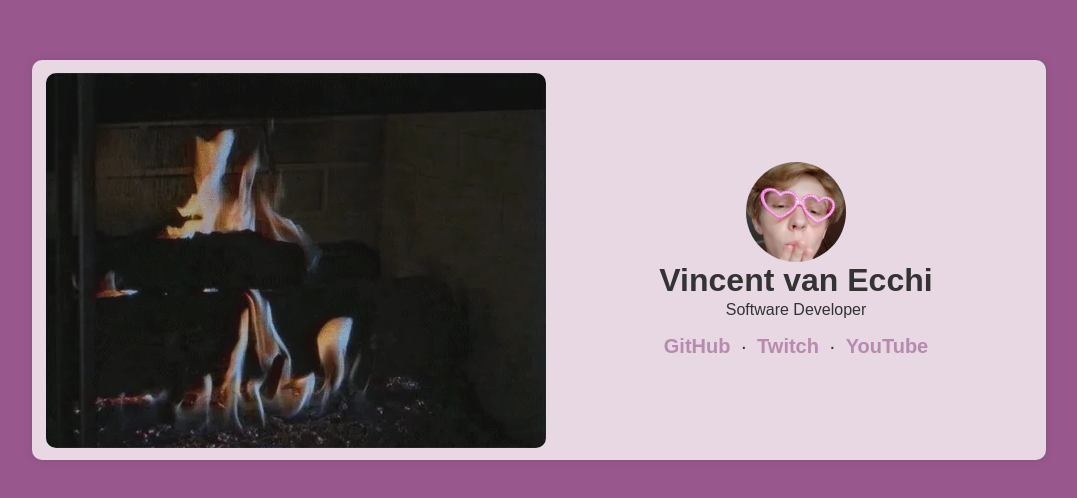
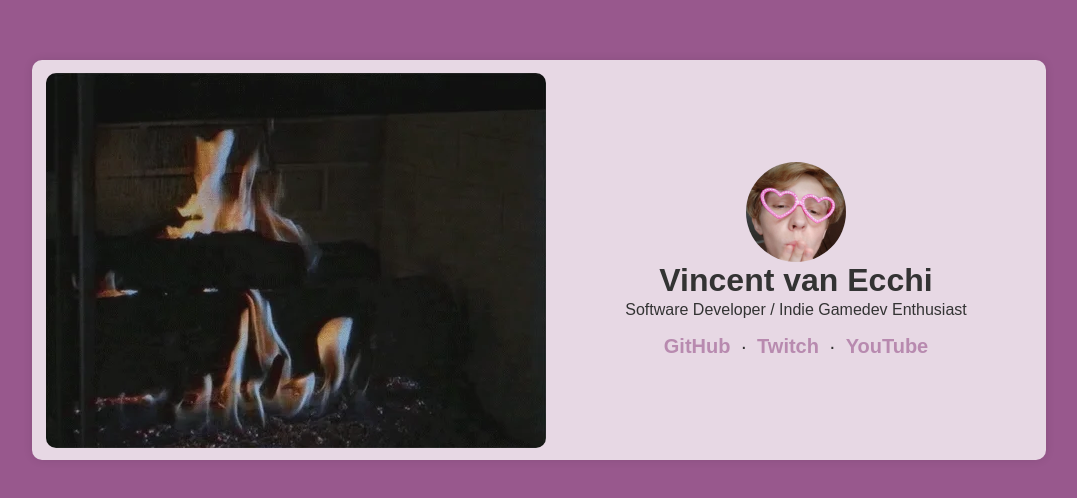
Before and after one commit to vincentvanecchi/vincentvanecchi.github.io, a plain HTML site: page index.html in a window 1280 px wide. Shown: the part 140-638 px from the top of the page, without its empty margins (101-1178 px from the left). Drawn offline with Linux system fonts and the light colour scheme.

Commit message:
Update index.html

```diff
--- a/index.html
+++ b/index.html
@@ -105,7 +105,7 @@
         <div class="profile">
             <img src="./assets/pfp.jpg" alt="Profile Picture">
             <h1>Vincent van Ecchi</h1>
-            <p>Software Developer</p>
+            <p>Software Developer / Indie Gamedev Enthusiast</p>
             <div class="social-links">
                 <a href="https://github.com/vincentvanecchi" target="_blank">GitHub</a>
                 <span>·</span>
```
